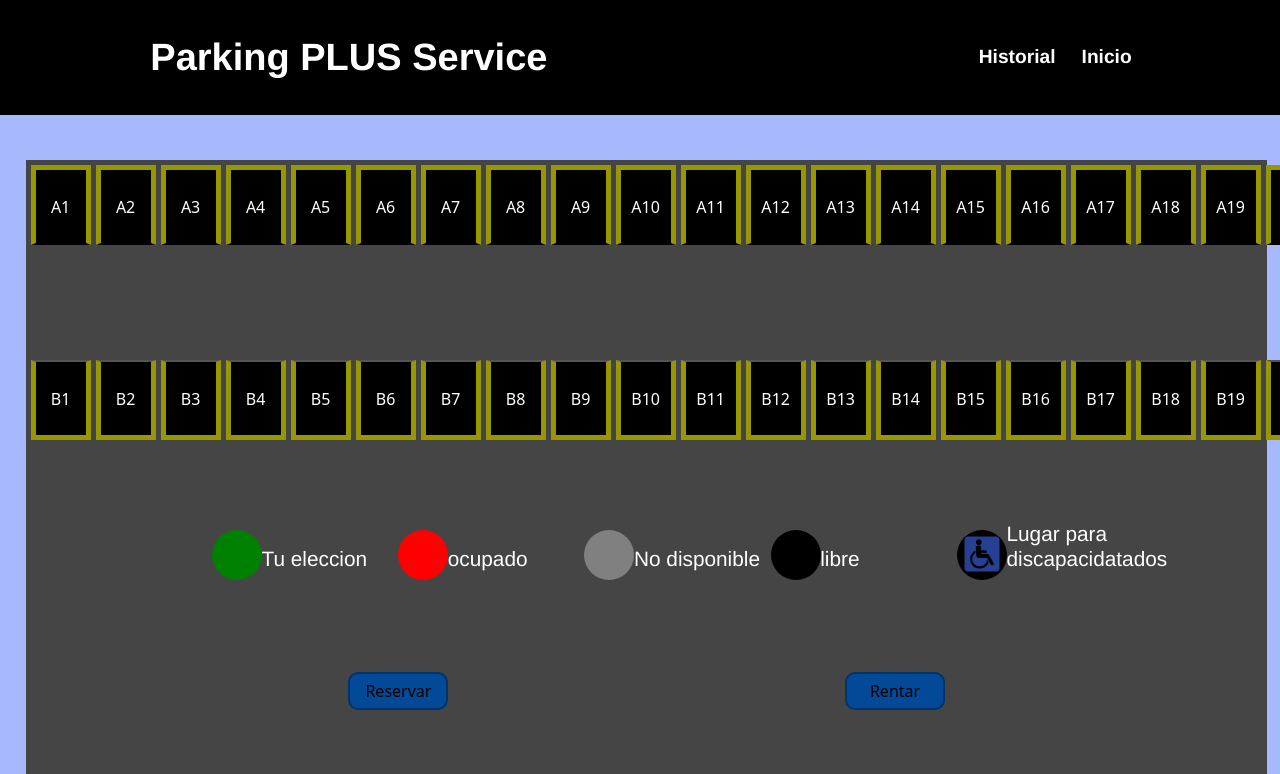
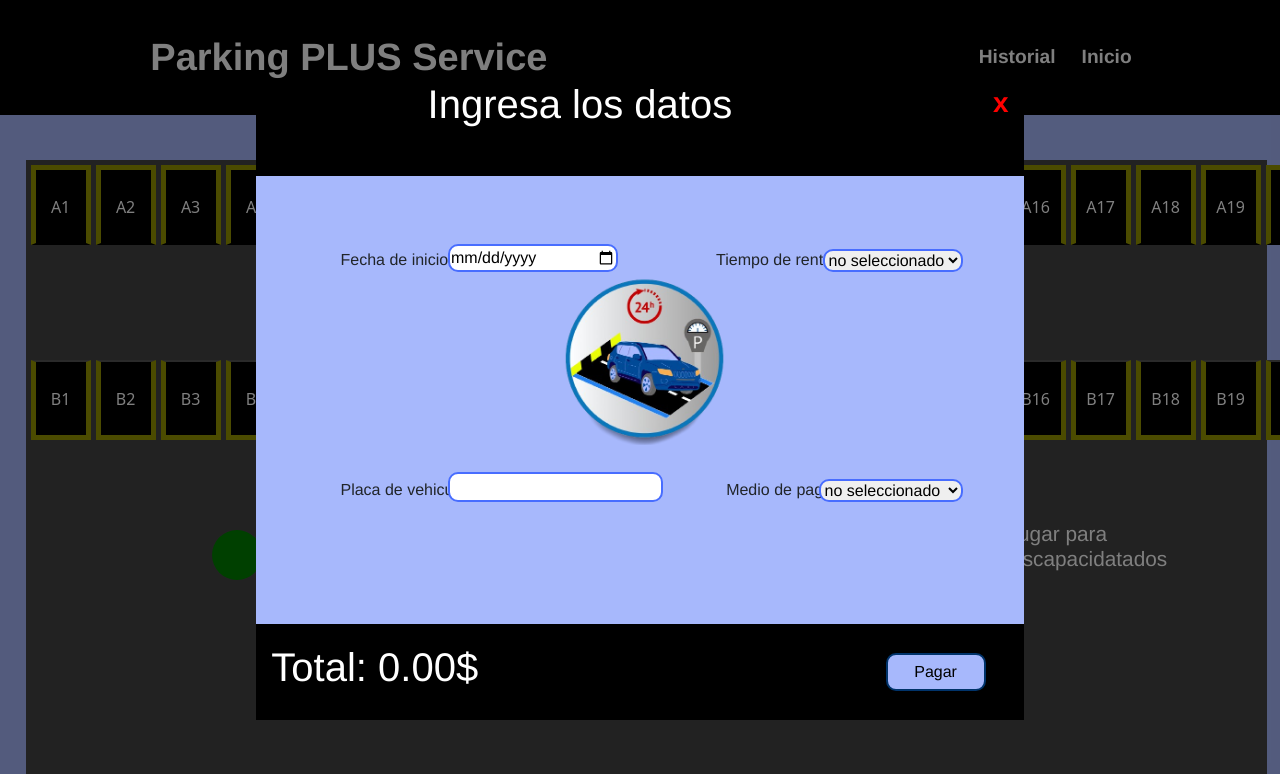
Before and after one commit to JuanSanz1122/parking-PLUS-service, a plain HTML site: page reservas.html in a window 1280 px wide. Both pictures are taken after a click on the button "Rentar". Shown: the top 774 px of the page. Drawn offline with nearby package versions, Linux system fonts and the light colour scheme.

Commit message:
mas animacion y finalizado reservas

```diff
--- a/Reservas.js
+++ b/Reservas.js
@@ -2,22 +2,41 @@ let modal = document.getElementById("Modal");
 let reservar = document.getElementById("reservar");
 let span = document.getElementsByClassName("close")[0];
 
+let modal_renta = document.getElementById("modal-renta");
+let rentar = document.getElementById("rentar");
+let close_rentar = document.getElementsByClassName("close-renta")[0];
+
 // Al hacer clic en el botón "reservar", muestra el modal con la animación
-reservar.onclick = function() {
+reservar.onclick = function () {
     modal.style.display = "flex"; // Mostrar el modal
     setTimeout(() => modal.classList.add("show"), 10); // Agregar animación de zoom
 }
 
-// Al hacer clic en "X", cierra el modal con la animación
-span.onclick = function() {
+// Al hacer clic en "X" del primer modal, cierra el modal con la animación
+span.onclick = function () {
     modal.classList.remove("show"); // Remueve la animación
     setTimeout(() => modal.style.display = "none", 300); // Oculta después de la animación
 }
 
-// Cerrar el modal si se hace clic fuera del contenido
-window.onclick = function(event) {
+// Al hacer clic en el botón "rentar", muestra el segundo modal con la animación
+rentar.onclick = function () {
+    modal_renta.style.display = "flex"; // Mostrar el modal
+    setTimeout(() => modal_renta.classList.add("show"), 10); // Agregar animación de zoom
+}
+
+// Al hacer clic en "X" del segundo modal, cierra el modal con la animación
+close_rentar.onclick = function () {
+    modal_renta.classList.remove("show"); // Remueve la animación
+    setTimeout(() => modal_renta.style.display = "none", 300); // Oculta después de la animación
+}
+
+// Cerrar el modal si se hace clic fuera del contenido, tanto para modal como modal_renta
+window.onclick = function (event) {
     if (event.target == modal) {
         modal.classList.remove("show");
         setTimeout(() => modal.style.display = "none", 300);
+    } else if (event.target == modal_renta) {
+        modal_renta.classList.remove("show");
+        setTimeout(() => modal_renta.style.display = "none", 300);
     }
 }
--- a/reservas.html
+++ b/reservas.html
@@ -152,6 +152,42 @@
       </div>
   </div>
 </div>
+
+<div id="modal-renta" class="modal-renta">
+  <div class="modal-contenido-renta">
+      <img src="img/isotipo (nuevo).png" alt="isotipo" class="isotipo">
+      <div class="titulo-form-renta">
+          <span class="close-renta">x</span>
+          <h1 class="titulo-text-renta">Ingresa los datos</h1>
+      </div>
+      <label for="fecha-inicio-renta" class="fecha-inicio-renta">Fecha de inicio</label>
+      <input type="date" id="fecha-inicio-renta">
+      <label for="placa" class="placa-renta">Placa de vehiculo</label>
+      <input type="text" id="placa-renta">
+      <label for="tiempo-de-renta" class="tiempo-de-renta">Tiempo de renta</label>
+      <select name="tiempo de renta" id="tiempo-de-renta">
+          <option value="no-seleccionado">no seleccionado</option>
+          <option value="semanal">Semanal</option>
+          <option value="mensual">Mensual</option>
+          <option value="anual">Anual</option>
+      </select>
+      <label for="medio-de-pago-renta" class="medio-de-pago-renta">Medio de pago</label>
+      <select name="medio de pago" id="medio-de-pago-renta">
+          <option value="no-seleccionado">no seleccionado</option>
+          <option value="tarjeta-credito">tarjeta de credito</option>
+          <option value="tarjeta-debito">tarjeta debito</option>
+          <option value="nequi">Nequi</option>
+          <option value="daviplata">Daviplata</option>
+          <option value="Pse">Pse</option>
+      </select>
+      <div class="fin-renta">
+          <h1 class="total-renta">Total: 0.00$</h1>
+          <button class="pagar-renta">Pagar</button>
+      </div>
+  </div>
+</div>
+
+</div>
 <script src="Reservas.js"></script>
 </body>
 </html>
--- a/style..css
+++ b/style..css
@@ -25,7 +25,7 @@ body {
     top: 0;
     left: 0;
     width: 100%;
-    z-index: 1000;
+    z-index: 10;
     padding: 20px;
     background-color: #000000;
     transition-duration: 700ms;
@@ -69,17 +69,11 @@ body {
     border: 2px gray solid;
     transition-duration: 300ms;
 }
-/*:hover{
-    box-shadow: 0 0 0 4px #A7B8FC;
-    position: absolute;
-    left: 5%;
-    right: 5%;
-    transition-duration: 600ms;
-}*/
+
 .info-texto {
     position: absolute;
     top: 8%;
-    left: 20%;
+    left: 30%;
     font-family: 'Franklin Gothic Medium', 'Arial Narrow', Arial, sans-serif;
 }
 .cedula{
@@ -552,6 +546,10 @@ ul li {
 .contact-section p {
     font-size: 18px;
     margin: 10px 0;
+}
+.reserva-index{
+    color: white;
+    text-decoration-line: none;
 }
 
 @media (max-width: 768px) {
@@ -1047,12 +1045,15 @@ button:hover{
     color: red;
     font-size: 28px;
     font-weight: bold;
+    transition-duration: 200ms;
 }
 
 .close:hover,
 .close:focus {
     cursor: pointer;
     color: #A7B8FC;
+    transform: scale(1.5);
+    transition-duration: 400ms;
 }
 #medio-de-pago{
     position: absolute;
@@ -1156,13 +1157,169 @@ button:hover{
     width: 40%;
     left: auto;
 }
+.modal-renta.show .modal-contenido-renta {
+    transform: scale(1); /* Escala normal */
+    opacity: 1;
+}
 
-#medio-de-pago:hover , #placa:hover , #fecha:hover , #hora1:hover , #hora2:hover{
+.modal-renta {
+    display: none;
+    position: fixed;
+    left: 0;
+    top: 0;
+    width: 100%;
+    height: 100%;
+    background-color: rgba(0, 0, 0, 0.5);
+    z-index: 1000;
+}
+
+.modal-contenido-renta {
+    position: absolute;
+    top: 10%;
+    left: 20%;
+    right: 20%;
+    bottom: 10%;
+    background-color: white;
+    padding: 20px;
+    font-family: 'Franklin Gothic Medium', 'Arial Narrow', Arial, sans-serif;
+    background-color: #A7B8FC;
+    transform: scale(0.7); /* Escala inicial para el efecto de zoom */
+    opacity: 0; /* Empieza invisible */
+    transition: transform 0.3s ease, opacity 700ms ease;
+}
+
+.titulo-form-renta {
+    position: absolute;
+    top: 0;
+    left: 0;
+    right: 0;
+    bottom: 85%;
+    background-color: black;
+}
+
+.titulo-text-renta {
+    position: absolute;
+    right: 38%;
+    color: white;
+}
+
+.close-renta {
+    position: absolute;
+    top: 2%;
+    right: 2%;
+    color: red;
+    font-size: 28px;
+    font-weight: bold;
+    transition-duration: 200ms;
+}
+
+.close-renta:hover,
+.close-renta:focus {
+    cursor: pointer;
+    color: #A7B8FC;
+    transform: scale(1.5);
+    transition-duration: 400m;
+}
+
+#medio-de-pago-renta {
+    position: absolute;
+    bottom: 34%;
+    right: 8%;
+    border-radius: 10px;
+    border: 2px #486dff solid;
+}
+
+.medio-de-pago-renta {
+    position: absolute;
+    bottom: 34%;
+    right: 25%;
+}
+
+#placa-renta {
+    position: absolute;
+    bottom: 34%;
+    left: 25%;
+    border-radius: 10px;
+    border: 2px #486dff solid;
+}
+
+.placa-renta {
+    position: absolute;
+    bottom: 34%;
+    left: 11%;
+}
+
+#fecha-inicio-renta {
+    position: absolute;
+    bottom: 70%;
+    left: 25%;
+    width: 170px;
+    border-radius: 10px;
+    border: 2px #486dff solid;
+}
+
+.fecha-inicio-renta {
+    position: absolute;
+    bottom: 70%;
+    left: 11%;
+}
+
+.fin-renta {
+    position: absolute;
+    top: 85%;
+    left: 0;
+    right: 0;
+    bottom: 0;
+    background-color: black;
+}
+
+.total-renta {
+    position: absolute;
+    left: 2%;
+    top: 20%;
+    color: white;
+}
+
+.pagar-renta {
+    position: absolute;
+    right: 5%;
+    top: 30%;
+    padding: 5px 5px;
+    background-color: #A7B8FC;
+    border-radius: 10px;
+    width: 100px;
+    border: 2px #00336a solid;
+    cursor: pointer;
+}
+
+.pagar-renta:hover {
+    box-shadow: 0 0 10px blue;
+}
+
+.isotipo {
+    position: absolute;
+    top: 30%;
+    margin-left: 28%;
+    width: 40%;
+    left: auto;
+}
+.tiempo-de-renta{
+    position: absolute;
+    bottom: 70%;
+    right: 25%;
+}
+#tiempo-de-renta{
+    position: absolute;
+    bottom: 70%;
+    right: 8%;
+    border-radius: 10px;
+    border: 2px #486dff solid;
+}
+
+
+input:hover{
+    transform: scale(1.1);
     box-shadow: 0 0 0 2px #486dff;
     transition-duration: 800ms;
+    transition: 600ms;
 }
-input:hover{
-    transform: scale(1.1);
-    box-shadow: 0 0 10px #5a7bff;
-    transition: 200ms;
-}
```
Also changed, not shown: historial.html (+1 -1 lines), index.html (+4 -4 lines), registro.html (+1 -1 lines). Lines whose indentation alone changed are shown as unchanged.
